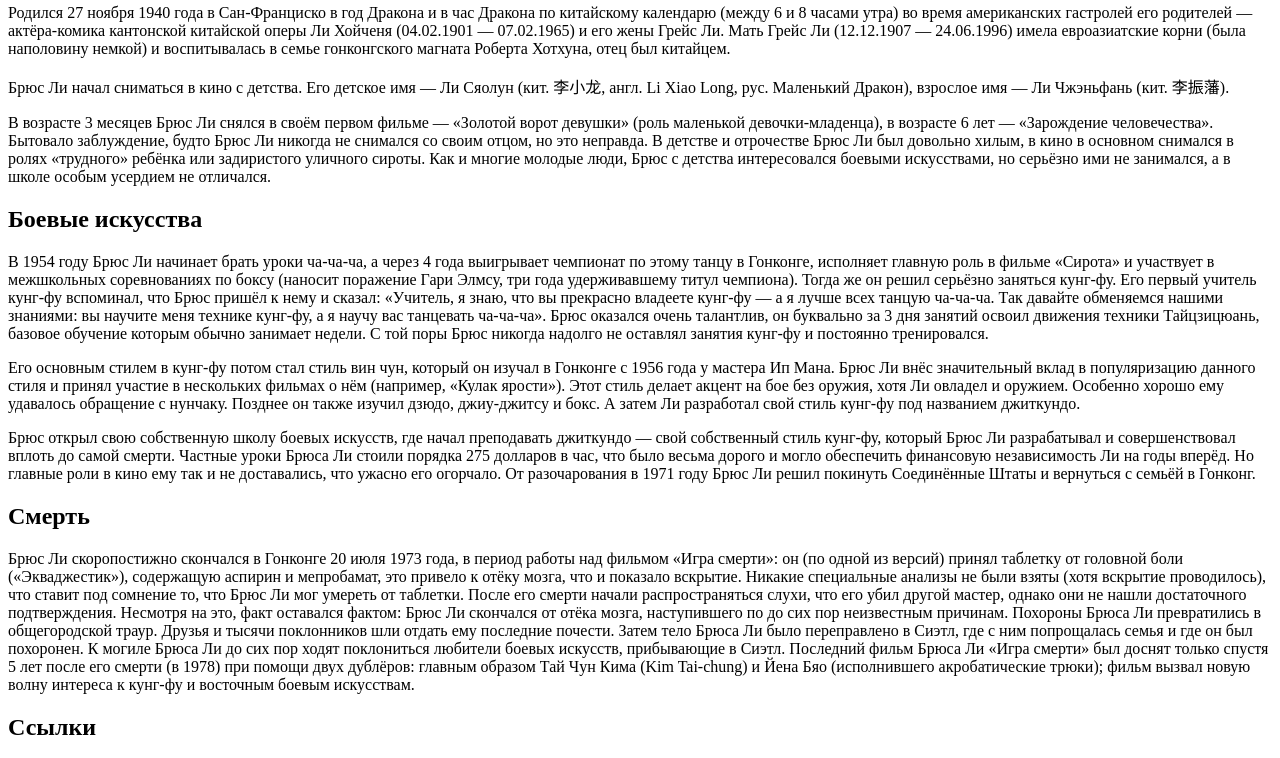
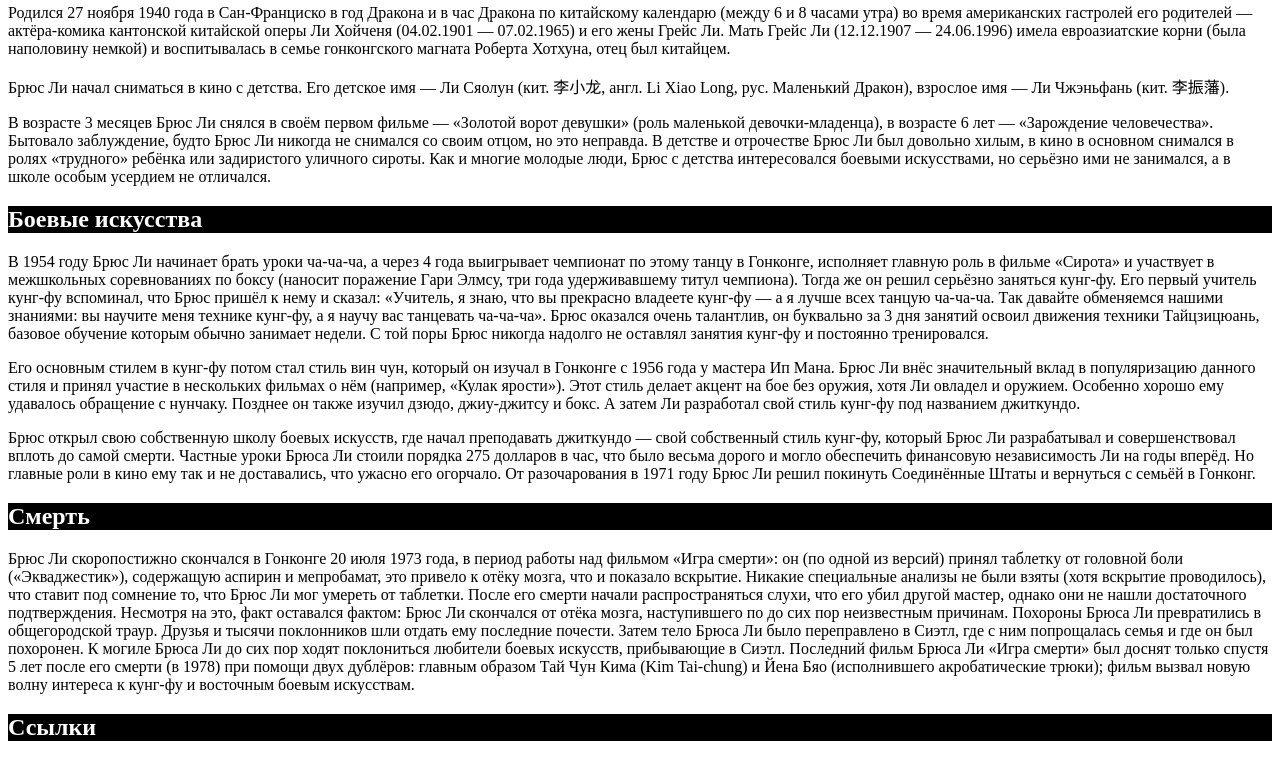
Before and after one commit to changfenxia/mcs-project2, a plain HTML site: page index.html in a window 1280 px wide. Shown: the part 618-1376 px from the top of the page. Drawn offline with Linux system fonts and the light colour scheme.

Commit message:
make h1, h2 white on black

```diff
--- a/css/style.css
+++ b/css/style.css
@@ -1,3 +1,8 @@
 .main-image img{
   width: 30%;
 }
+
+h1, h2 {
+  color: white;
+  background-color: black;
+}
```
